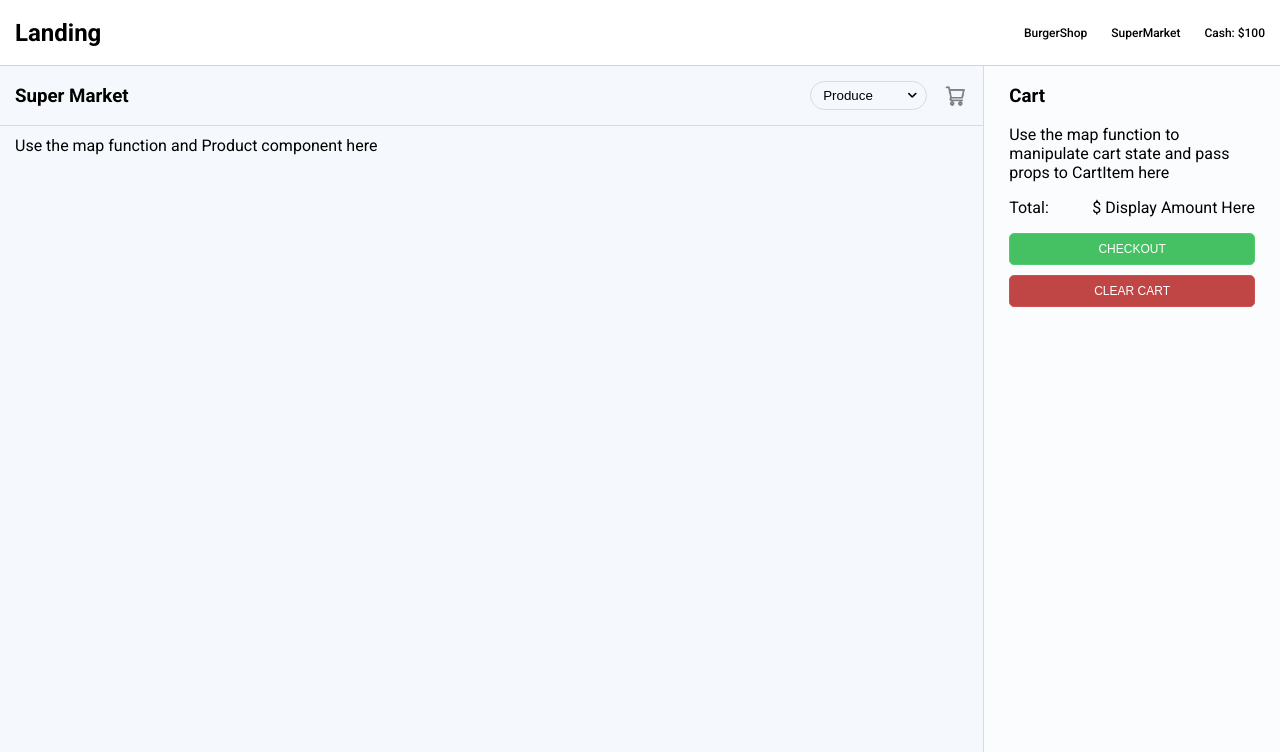
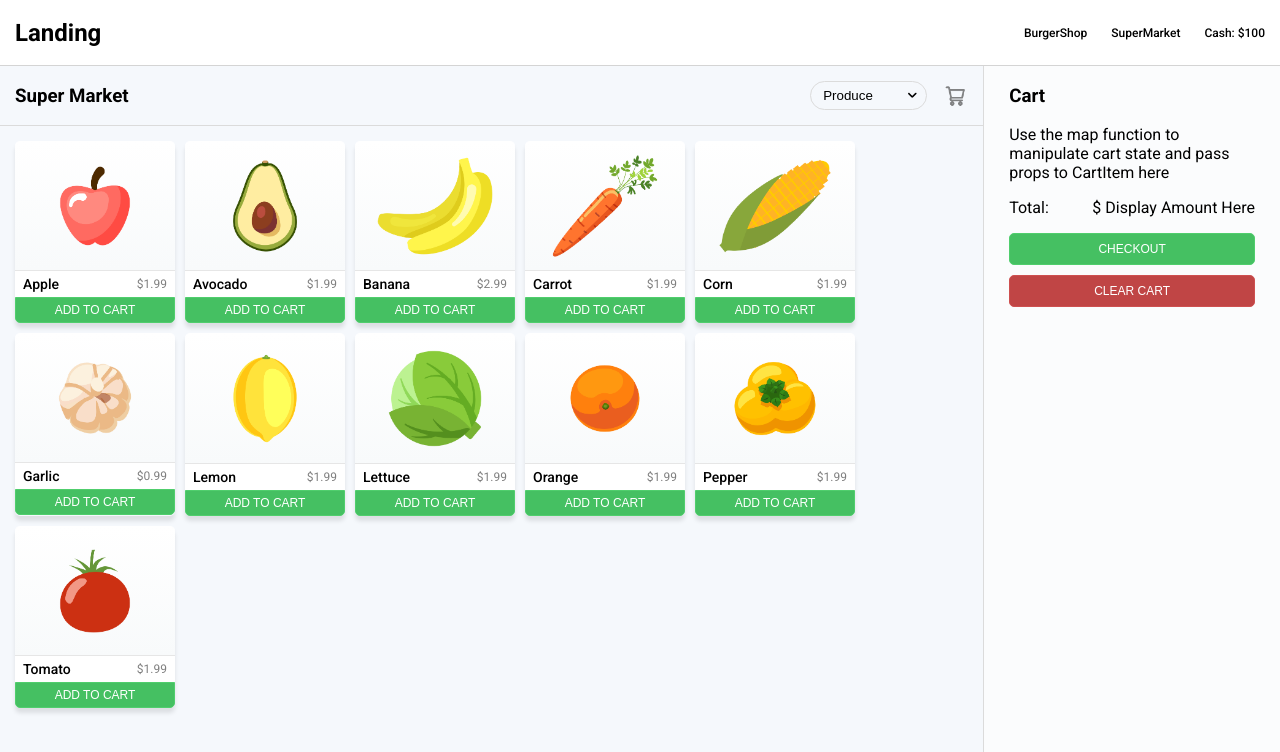
Before and after one commit to b-delacruz/reactville, a React (Create React App) app: page /market in a window 1280 px wide. Shown: the top 752 px of the page. Built offline with nearby package versions, Linux system fonts and the light colour scheme; a web font is replaced by a local one.

Commit message:
add images to product list

```diff
--- a/src/Components/SuperMarket/CategoryMenu.jsx
+++ b/src/Components/SuperMarket/CategoryMenu.jsx
@@ -2,9 +2,9 @@
 const CategoryMenu = (props) => {
   const categories = [...new Set(props.products.map((product) => product.category))]
   return (
-    <select>
+    <select onChange={(e) => props.setProductCategory(e.target.value)}>
       {categories.map((category, idx)=> (
-        <option key={idx}>
+        <option key={idx} value={category}>
           {category}
         </option>
       ))}
--- a/src/Components/SuperMarket/DisplayProducts.jsx
+++ b/src/Components/SuperMarket/DisplayProducts.jsx
@@ -1,9 +1,14 @@
+import Product from './Product'
 
-const DisplayProducts = () => {
+const DisplayProducts = (props) => {
+
 
   return (
     <div className="product-list">
-      Use the map function and Product component here
+     {props.products.map((product,idx) => {
+      if (product.category === props.productCategory) {
+        return <Product key={idx} product={product}/>}
+    })}
     </div>
   )
 }
--- a/src/Components/SuperMarket/MarketNav.jsx
+++ b/src/Components/SuperMarket/MarketNav.jsx
@@ -4,7 +4,10 @@
   return (
     <nav>
       <h1>Super Market</h1>
-     <CategoryMenu products={props.products}/>
+     <CategoryMenu
+     products={props.products}
+     setProductCategory={props.setProductCategory}
+     />
       <button id="cart-button"></button>
     </nav>
   )
--- a/src/Components/SuperMarket/Product.jsx
+++ b/src/Components/SuperMarket/Product.jsx
@@ -1,12 +1,12 @@
 
-const Product = () => {
+const Product = (props) => {
   return (
     <div className="product-card">
-      <img src="" alt="product icon" />
+      <img src={props.product.image} alt="product icon" />
       <section>
         <span>
-          <p id="product-name"></p>
-          <p id="product-price">$</p>
+          <p id="product-name">{props.product.name}</p>
+          <p id="product-price">${props.product.price}</p>
         </span>
         <button>ADD TO CART</button>
       </section>
--- a/src/Components/SuperMarket/SuperMarket.jsx
+++ b/src/Components/SuperMarket/SuperMarket.jsx
@@ -11,11 +11,14 @@
   const [cart, setCart] = useState([])
   const [productCategory, setProductCategory] = useState('Produce')
 
-  console.log('Imported product data:::', products)
+  console.log('Imported product data:::', products, productCategory)
   return (
     <div className="super-market">
       <section>
-        <MarketNav products={products}/>
+        <MarketNav
+        products={products}
+        setProductCategory={setProductCategory}
+        />
         <DisplayProducts
         products={products}
         productCategory={productCategory}
```
Also changed, not shown: 1 other file (tests, documents, lock files or other folders).
